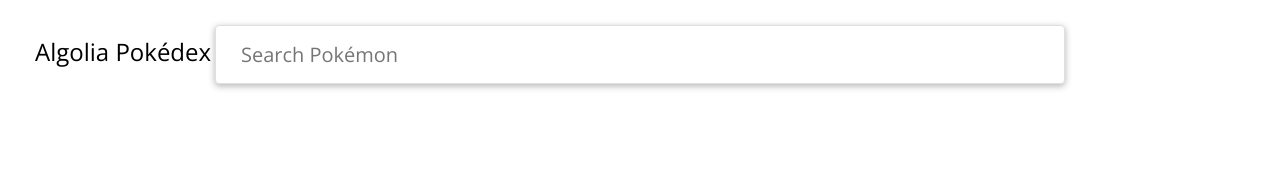
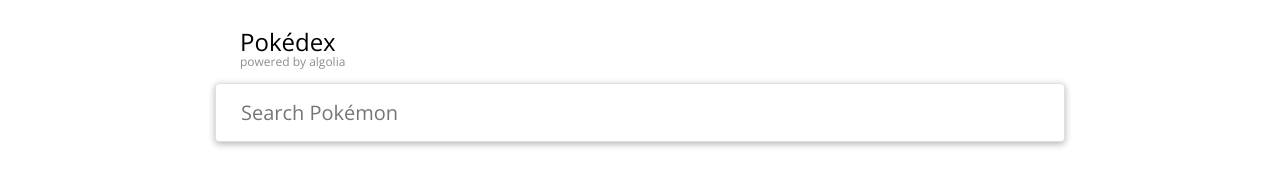
Before and after one commit to Nicell/madhacks-2018, a website: page home.html in a window 1280 px wide. Drawn offline with nearby package versions, Linux system fonts and the light colour scheme.

Commit message:
style changes

```diff
--- a/home.html
+++ b/home.html
@@ -1,14 +1,18 @@
 <head>
-    <title>Algolia Pokédex</title>
+    <title>Pokédex</title>
     <link rel="stylesheet" type="text/css" href="/static/style.css">
     <link href="https://fonts.googleapis.com/css?family=Open+Sans" rel="stylesheet">
     <script src="/static/main.js"></script>
 </head>
 <body>
-    <div id="logo">
-        Algolia Pokédex
-    </div>
     <main>
+        <div id="logo">
+            Pokédex
+            <span>
+                powered by algolia
+            </span>
+        </div>
+
         <div class="search">
             <input placeholder="Search Pokémon" autofocus/>
         </div>
--- a/static/style.css
+++ b/static/style.css
@@ -7,14 +7,22 @@
 }
 
 #logo {
-    position: absolute;
-    padding: 35px;
-    left: 0;
-    top: 0;
+    position: relative;
+    margin: 25px;
+    margin-bottom: 0px;
+    padding-left: 25px;
     font-size: 24px;
 }
-
+#logo > span {
+    position: absolute;
+    left: 25px;
+    top: calc(100% - 5px);
+    font-size: 12px;
+    color: rgba(0, 0, 0, 0.45)
+}
 main {
+    display: flex;
+    flex-direction: column;
     width: 100%;
     max-width: 900px;
 }
@@ -32,6 +40,12 @@
     border-radius: 4px;
     font-family: 'Open Sans', sans-serif;
     border: solid 1px #e0e0e0;
+    box-shadow: 0px 0px 7px rgba(0, 0, 0, 0.1);
+    outline: none;
+    transition: all .2s ease;
+}
+/* when input is clicked */
+.search > input:focus {
     box-shadow: 0px 2px 7px rgba(0, 0, 0, 0.3);
-    outline: none;
+
 }
```
